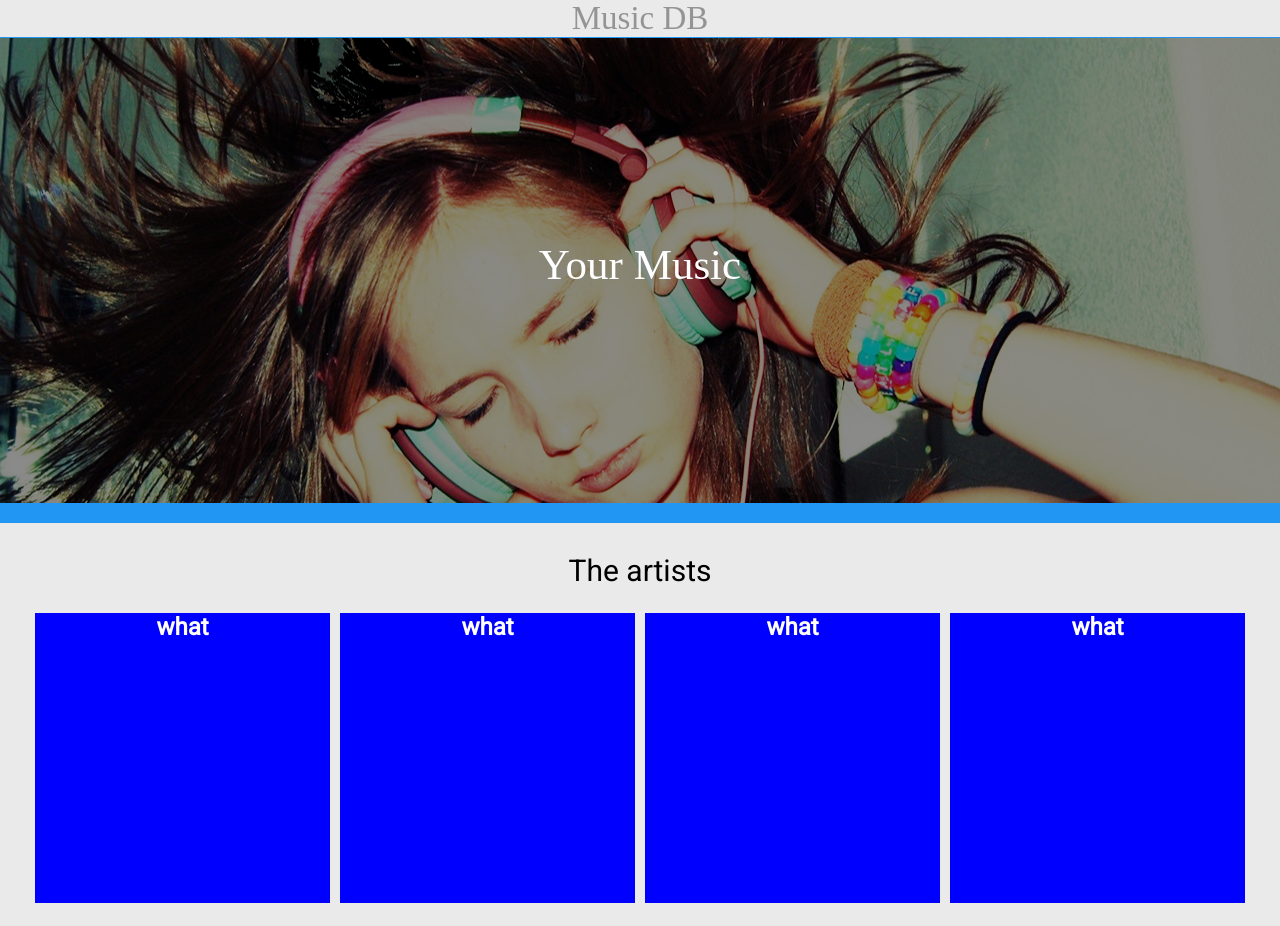
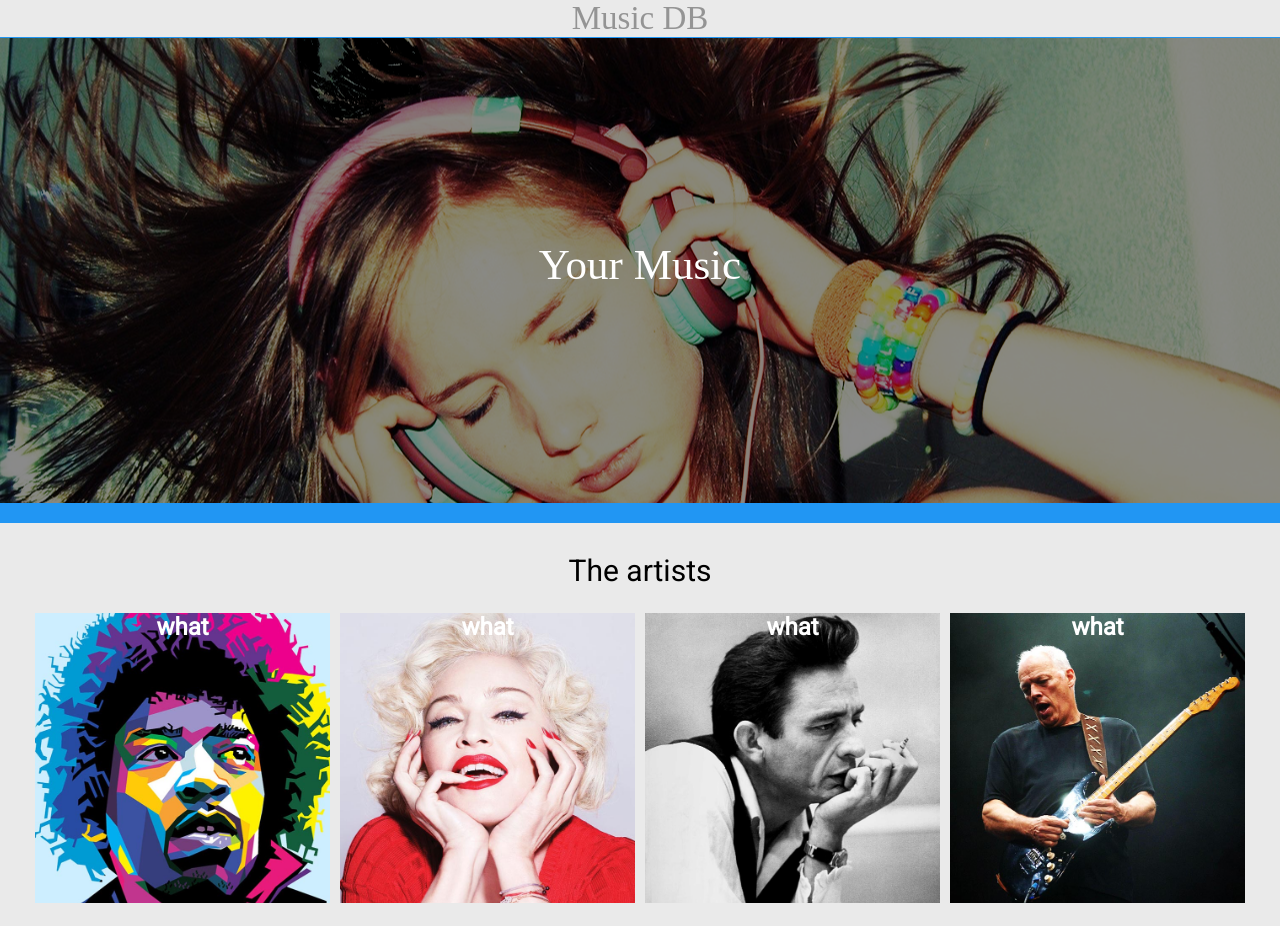
Before and after one commit to Tduncan14/artistreact, a React (Create React App) app in the folder artist/: page / in a window 1280 px wide. Shown: the top 926 px of the page. Built offline with nearby package versions, Linux system fonts and the light colour scheme; data requests are answered from the project's data file.

Commit message:
keep moving forward

```diff
--- a/artist/src/Components/ArtistList.js
+++ b/artist/src/Components/ArtistList.js
@@ -16,7 +16,7 @@ const ArtistList = ({artists}) => {
             to={`/artist/${art.id}`}
             className="artist_item"
             style={{
-                background:`url('/images/covers/${art.cover}'.jpg)`
+                background:`url('/images/covers/${art.cover}.jpg')`
             }}>
                 what
                 </Link>
```
